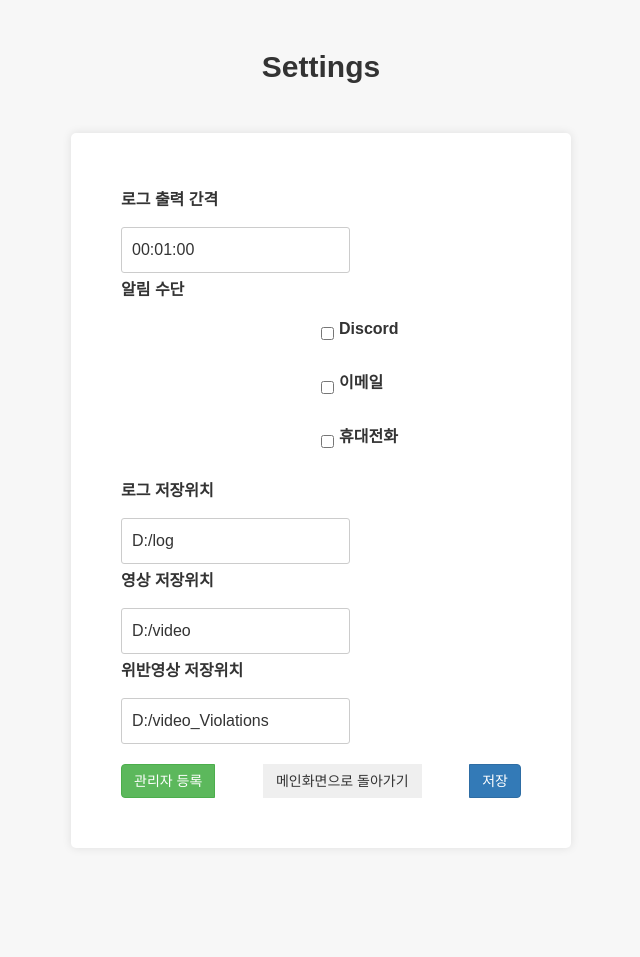
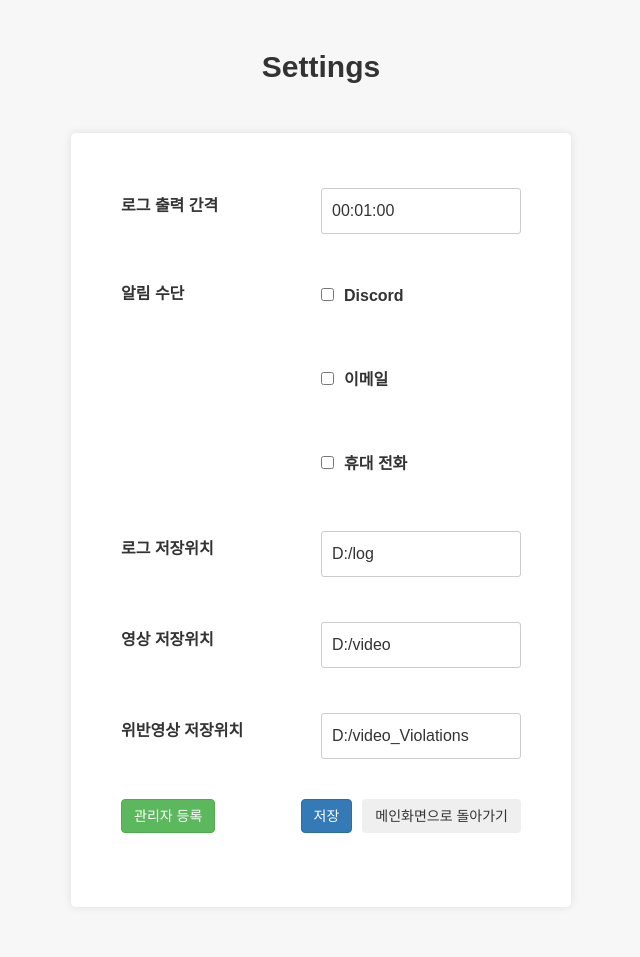
Before and after one commit to PM-safezone/safezone, a Django app: template safezone/safezone_app/templates/settings.html in a window 1280 px wide. Shown: the whole page, without its empty margins (319-959 px from the left). Before the commit the page ends 798 px from the top, so only its background shows below. Run offline with Django 4.2, Linux system fonts and the light colour scheme; the template is opened without the code that fills it, so the values that code supplies are empty; some libraries are stand-ins or nearby versions.

Commit message:
main and settings have been editted.

```diff
--- a/safezone/safezone_app/templates/settings.html
+++ b/safezone/safezone_app/templates/settings.html
@@ -31,70 +31,69 @@
             border-radius: 5px;
         }
 
-        .form-group form {
-            display: flex;
-            flex-direction: column;
-            align-items: left;
+        .checkbox-container {
+            display: inline-block;
         }
 
-        .form-group input[type="submit"] {
-            padding: 10px;
-            border: none;
-            border-radius: 3px;
-            background-color: #008CBA;
-            color: #fff;
-            font-size: 1.1rem;
-            font-weight: 500;
-            cursor: pointer;
-            transition: all 0.3s ease-in-out;
+        .checkbox-container label {
+            display: block;
+            margin-bottom: 20px;
+            margin-left: 0px;
         }
 
-        .form-group input[type="submit"]:hover {
-            background-color: #00587a;
+        #Discord {
+            position: relative;
+            top: 10px;
+            /* top: 50px; */
         }
 
-        .form-group label {
-            font-weight: bold;
-            display: inline-block;
-            text-align: left;
-            padding: 5px 25px 5px 0;
-
-            width: 200px;
+        #email,
+        #phone {
+            position: relative;
+            left: 200px;
+            top: 10px;
         }
 
-        .form-group input[type="text"] {
+        .checkbox-container label span {
+            position: relative;
+            top: 10px;
+            left: 10px;
+        }
+
+        .checkbox-text {
+            margin-left: 200px;
+        }
+
+        .form-row {
+            margin-bottom: 40px;
+            display: flex;
+            align-items: center;
+        }
+
+        .form-row label {
+            flex-basis: 200px;
+            text-align: left;
+            padding-right: 10px;
+        }
+
+        .form-row input[type="text"] {
+            width: 200px;
             padding: 10px;
+            text-align: left;
             border: 1px solid #ccc;
             border-radius: 3px;
             margin-top: 5px;
         }
 
-        .form-group .form-group label {
-            margin-right: 10px;
+        .button-group {
+            display: flex;
+            justify-content: right;
+            gap: 10px;
+            width: 100%;
         }
 
-        .form-group .checkbox-group {
-            margin-left: 200px;
-        }
-
-        .form-group .checkbox-group .checkbox-row {
-            display: flex;
-            align-items: center;
-            margin-bottom: 15px;
-        }
-
-        .form-group .checkbox-group .checkbox-row label {
-            margin-right: 5px;
-        }
-
-        .form-group .checkbox-group .checkbox-row input[type="checkbox"] {
-            margin-right: 5px;
-        }
-
-        .form-group .btn-group {
-            display: flex;
-            justify-content: space-between;
-            margin-top: 20px;
+        .btn-group {
+            margin-top: -60px;
         }
     </style>
  </head>
@@ -103,86 +102,60 @@
          <h1>Settings</h1>
          <form>
              <div class="form-group">
+                <div class="form-row">
                     <label for="log-interval">로그 출력 간격</label>
                     <input type="text" id="log-interval" name="log-interval" value="00:01:00">
+                </div>
 
-                <label for="alarm-type">알림 수단</label>
-                <div class="checkbox-group">
-                    <div class="checkbox-row">
-                        <input type="checkbox" id="checkbox1" name="Discord" value="Discord">
-                        <label for="checkbox1">Discord</label>
+                <div class="form-row">
+                    <label for="notification">알림 수단</label>
+                    <div class="checkbox-container">
+                        <label for="Discord">
+                            <input type="checkbox" id="Discord" name="notification" value="Discord"><span>Discord</span>
+                        </label>
                     </div>
-                    <div class="checkbox-row">
-                        <input type="checkbox" id="checkbox2" name="이메일" value="이메일">
-                        <label for="checkbox2">이메일</label>
                 </div>
-                    <div class="checkbox-row">
-                        <input type="checkbox" id="checkbox3" name="휴대전화" value="휴대전화">
-                        <label for="checkbox3">휴대전화</label>
+                <div class="form-row">
+                    <div class="checkbox-container">
+                        <label for="email">
+                            <input type="checkbox" id="email" name="notification" value="email"><span class="checkbox-text">이메일</span>
+                        </label>
+                    </div>
+                </div>
+                <div class="form-row">
+                    <div class="checkbox-container">
+                        <label for="phone">
+                            <input type="checkbox" id="phone" name="notification" value="phone"><span class="checkbox-text">휴대 전화</span>
+                        </label>
                     </div>
                 </div>
 
+                <div class="form-row">
                     <label for="log-location">로그 저장위치</label>
                     <input type="text" id="log-location" name="log-location" value="D:/log">
+                </div>
 
+                <div class="form-row">
                     <label for="video-location">영상 저장위치</label>
                     <input type="text" id="video-location" name="video-location" value="D:/video">
+                </div>
 
+                <div class="form-row">
                     <label for="violation-location">위반영상 저장위치</label>
                     <input type="text" id="violation-location" name="violation-location" value="D:/video_Violations">
+                </div>
+
+                <div class="button-group">
+                    <button class="btn btn-primary" id="open-folder-button" onclick="saveSettings()">저장</button>
+                    <button type="button" class="btn btn-secondary" onclick="location.href='main.html'">메인화면으로 돌아가기</button>
+                </div>
 
                 <div class="btn-group">
                     <button type="button" class="btn btn-success" onclick="location.href='sitemanregister.html'">관리자 등록</button>
-                    <button type="button" class="btn btn-secondary" onclick="location.href='main.html'">메인화면으로 돌아가기</button>
-                    <button type="submit" class="btn btn-primary" onclick="saveSettings()">저장</button>
                 </div>
             </div>
         </form>
     </div>
-    <script src="https://maxcdn.bootstrapcdn.com/bootstrap/3.3.7/js/bootstrap.min.js">
-    </script>
+    <script src="https://maxcdn.bootstrapcdn.com/bootstrap/3.3.7/js/bootstrap.min.js"></script>
 </body>
 </html>
-
-    <!-- // function saveSettings() {
-    //     // 로그 출력 간격
-    //     var logInterval = document.getElementById("log-interval").value;
-
-    //     // 알림 수단
-    //     var discordCheckbox = document.getElementById("checkbox1");
-    //     var emailCheckbox = document.getElementById("checkbox2");
-    //     var phoneCheckbox = document.getElementById("checkbox3");
-    //     var alarmTypes = [];
-    //     if (discordCheckbox.checked) {
-    //         alarmTypes.push(discordCheckbox.value);
-    //     }
-    //     if (emailCheckbox.checked) {
-    //         alarmTypes.push(emailCheckbox.value);
-    //     }
-    //     if (phoneCheckbox.checked) {
-    //         alarmTypes.push(phoneCheckbox.value);
-    //     }
-
-    //     // 로그 저장위치
-    //     var logLocation = document.getElementById("log-location").value;
-
-    //     // 영상 저장위치
-    //     var videoLocation = document.getElementById("video-location").value;
-
-    //     // 위반영상 저장위치
-    //     var violationLocation = document.getElementById("violation-location").value;
-
-    //     // TODO: 값들을 저장하는 로직을 추가
-
-    //     // 여기서는 각 값들을 콘솔에 출력하는 예시를 보여줍니다.
-    //     console.log("로그 출력 간격:", logInterval);
-    //     console.log("알림 수단:", alarmTypes);
-    //     console.log("로그 저장위치:", logLocation);
-    //     console.log("영상 저장위치:", videoLocation);
-    //     console.log("위반영상 저장위치:", violationLocation);
-
-    //     // TODO: 값들을 서버에 저장하는 로직을 추가
-
-    //     // 저장 완료 메시지
-    //     alert("설정이 저장되었습니다.");
-    // -->
```
Also changed, not shown: safezone/safezone_app/templates/chosencam.html (+47 -0 lines), safezone/safezone_app/templates/main.html (+47 -0 lines). Lines whose indentation alone changed are shown as unchanged.
